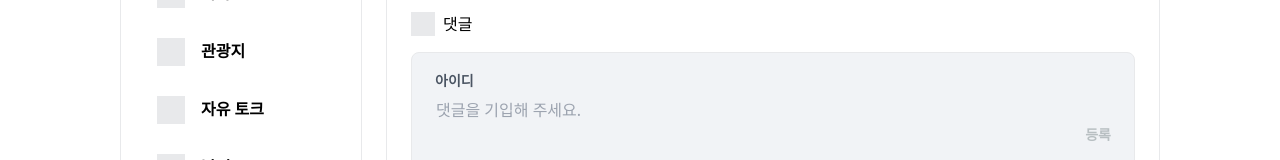
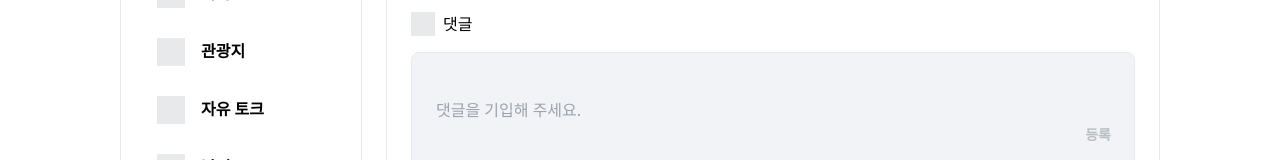
Before and after one commit to picnee/picnee_frontend, a Next.js app: page /travelTalk/detail/1 in a window 1280 px wide. Shown: the part 421-581 px from the top of the page. Built offline with nearby package versions, Linux system fonts and the light colour scheme; no server answers.

Commit message:
Feat: Textarea에 아이디 데이터 추가

```diff
--- a/src/app/(route)/travelTalk/detail/[postId]/page.tsx
+++ b/src/app/(route)/travelTalk/detail/[postId]/page.tsx
@@ -147,7 +147,9 @@
                 isShowPressInput={true}
                 infoText={
                   <div className="absolute left-[24px] top-[0px] pt-[18px] text-2xl text-gray-400">
-                    <p className="text-sm text-gray-600 font-600">아이디</p>
+                    <p className="text-sm text-gray-600 font-600">
+                      {getDetailPostData && getDetailPostData.userRes.nickName}
+                    </p>
                   </div>
                 }
               />
```
